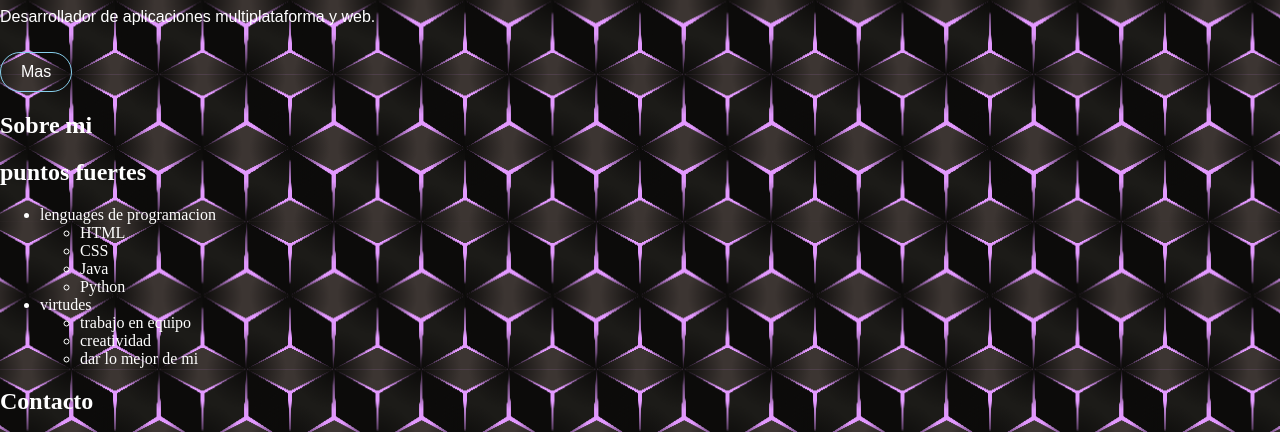
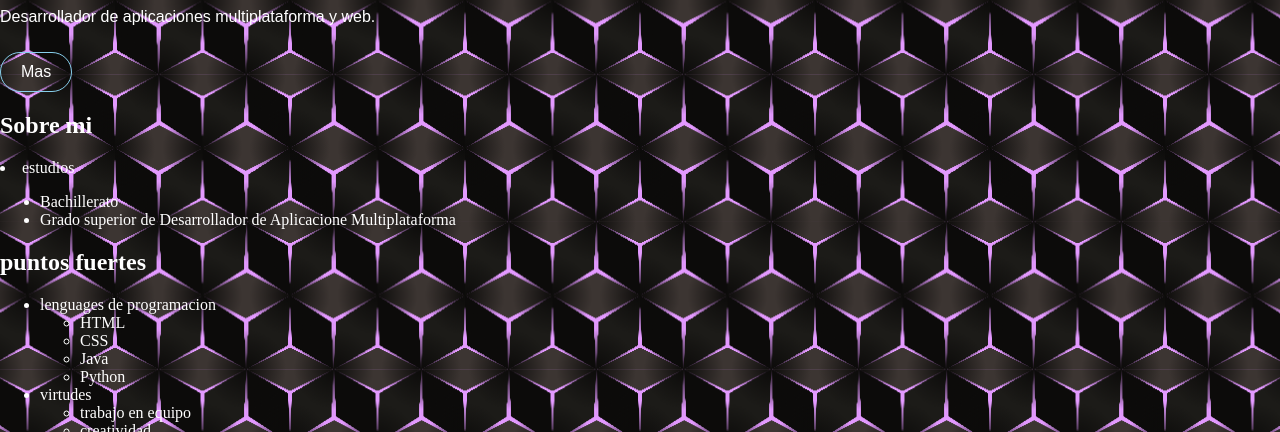
Before and after one commit to isaac-rub/isaac-rub.github.io, a plain HTML site: page index.html in a window 1280 px wide. Shown: the part 312-744 px from the top of the page. Drawn offline with Linux system fonts and the light colour scheme.

Commit message:
eestudios

```diff
--- a/index.html
+++ b/index.html
@@ -46,7 +46,12 @@
         </article>
         <article id="formacion">
 
+          <li>estudios</li>
+          <ul>
+            <li>Bachillerato</li>
+            <li>Grado superior de Desarrollador de Aplicacione Multiplataforma</li>
 
+          </ul>
 
 
           <!-- Incluye contenido relacionado con tu formación -->
```
